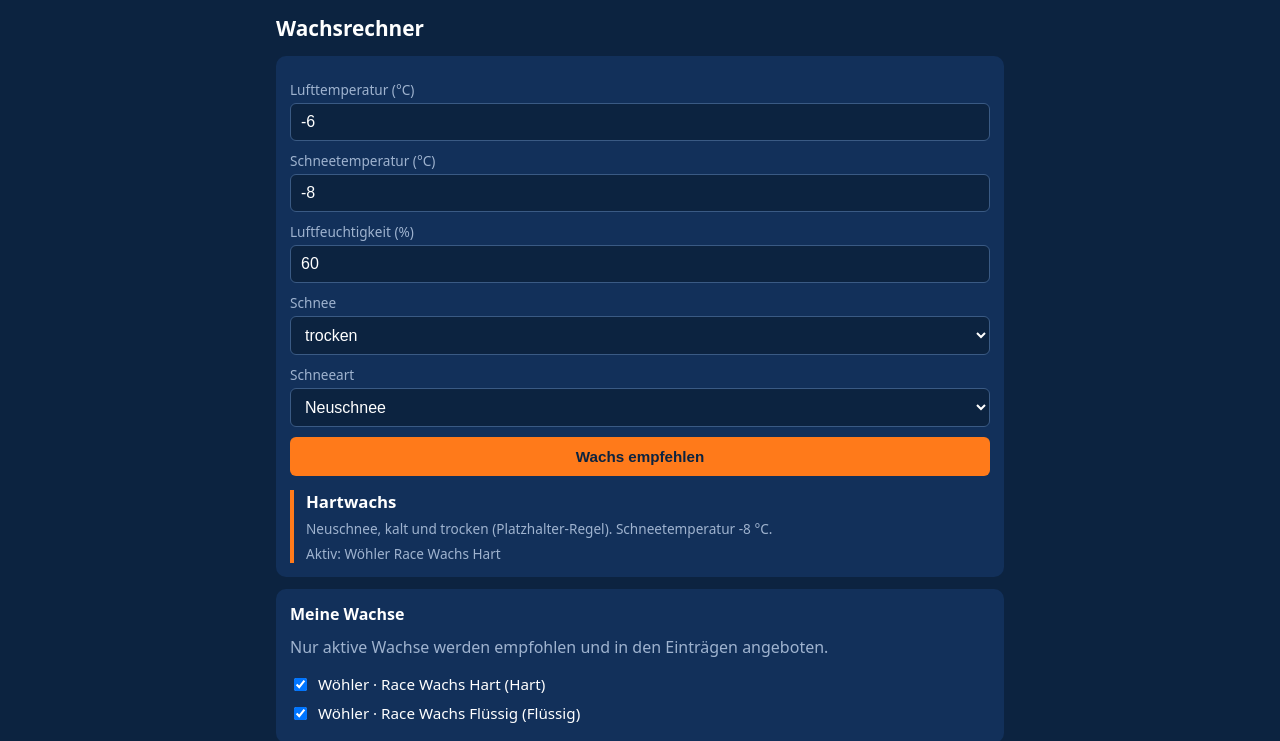
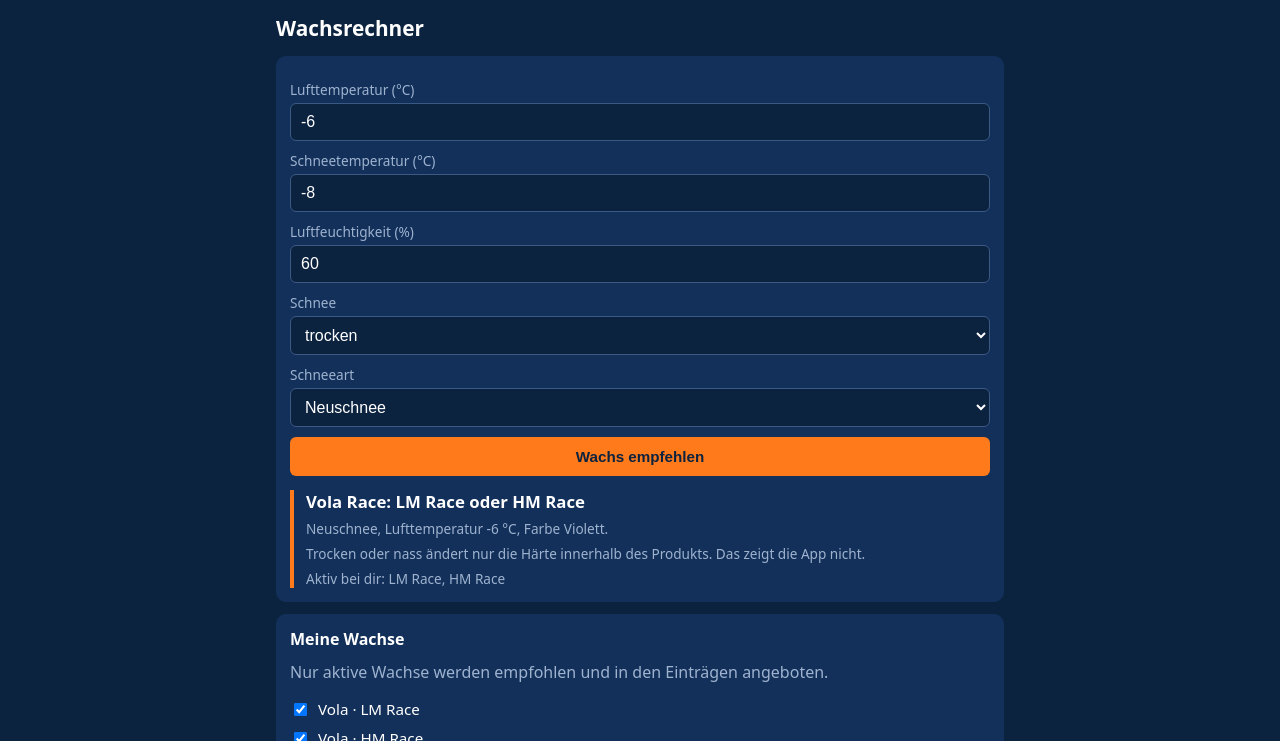
Before and after one commit to Stuzi09/Test, a plain HTML site: page index.html in a window 1280 px wide. Both pictures are taken after a click on the button "Wachs empfehlen". Shown: the part 59-800 px from the top of the page. Drawn offline with Linux system fonts and the light colour scheme.

Commit message:
Wachsrechner nach Vola-Race-Tabelle
Empfohlen werden nur Vola Race Produkte (LM/HM, mit und ohne MOLY),
abhängig von Schneeart und Lufttemperatur.

Co-Authored-By: Claude Haiku 5.5 <noreply@anthropic.com>
Claude-Session: https://claude.ai/code/session_01QM3RJjXkFUGg3mTstgPP8L

```diff
--- a/index.html
+++ b/index.html
@@ -165,8 +165,10 @@ const DEMO = {
     { id: 'd', name: 'Ski D', laenge: 180, disziplin: 'super-g', bereitSeit: null }
   ],
   wachse: [
-    { id: 'w1', marke: 'Wöhler', name: 'Race Wachs Hart', typ: 'hart', aktiv: true },
-    { id: 'w2', marke: 'Wöhler', name: 'Race Wachs Flüssig', typ: 'fluessig', aktiv: true }
+    { id: 'w1', marke: 'Vola', name: 'LM Race', aktiv: true },
+    { id: 'w2', marke: 'Vola', name: 'HM Race', aktiv: true },
+    { id: 'w3', marke: 'Vola', name: 'LM Race MOLY', aktiv: true },
+    { id: 'w4', marke: 'Vola', name: 'HM Race MOLY', aktiv: true }
   ],
   eintraege: [
     { id: 'e1', ski: 'a', datum: '2026-12-04', art: 'wachsen', wachsId: 'w1', bewertung: 4, notiz: 'Gute Gleitfähigkeit' },
@@ -233,10 +235,29 @@ function neueId() {
   return Date.now().toString(36) + Math.random().toString(36).slice(2, 7);
 }
 
-// PLATZHALTER: Die Schwellen durch die echte Wachstabelle (Wöhler/Vola) ersetzen.
-function empfehleTyp(w) {
-  const nass = w.zustand === 'nass' || w.schnee > -2 || w.luftfeuchte > 85;
-  return nass ? 'fluessig' : 'hart';
+// Vola Race: welches Produkt zu Schneeart und Farbe passt (nach der Vola-Tabelle).
+const VOLA_ZONE_NAMEN = { blau: 'Blau', violett: 'Violett', rot: 'Rot', gelb: 'Gelb' };
+const VOLA_TABELLE = {
+  neu: {
+    blau: ['LM Race', 'HM Race'], violett: ['LM Race', 'HM Race'], rot: ['LM Race'], gelb: ['LM Race']
+  },
+  alt: {
+    blau: ['HM Race'], violett: ['LM Race', 'HM Race'], rot: ['LM Race', 'HM Race'], gelb: ['LM Race', 'HM Race']
+  },
+  kunst: {
+    blau: ['LM Race MOLY', 'HM Race MOLY'], violett: ['LM Race MOLY', 'HM Race MOLY'],
+    rot: ['LM Race MOLY', 'HM Race MOLY'], gelb: ['LM Race MOLY', 'HM Race MOLY']
+  }
+};
+const SCHNEEART_SCHLUESSEL = { Neuschnee: 'neu', Altschnee: 'alt', Firn: 'alt', Kunstschnee: 'kunst' };
+
+// Farbe nach Lufttemperatur. Die Bereiche der Tabelle überlappen,
+// hier gilt: bis -10 blau, bis -4 violett, bis 0 rot, darüber gelb.
+function volaZone(t) {
+  if (t <= -10) return 'blau';
+  if (t <= -4) return 'violett';
+  if (t <= 0) return 'rot';
+  return 'gelb';
 }
 
 // ============================================================
@@ -249,7 +270,7 @@ function ladeState() {
     if (roh) {
       const daten = JSON.parse(roh);
       // Gespeicherte Fremdmarken durch die Wöhler-Wachse ersetzen
-      if (Array.isArray(daten.wachse) && daten.wachse.some(w => w.marke !== 'Wöhler')) {
+      if (Array.isArray(daten.wachse) && daten.wachse.some(w => !DEMO.wachse.some(d => d.name === w.name))) {
         daten.wachse = kopie(DEMO.wachse);
       }
       return daten;
@@ -342,25 +363,20 @@ function baueHome() {
 }
 
 function wachsrechnerStart() {
-  const w = {
-    luft: Number(homeUI.luft.value),
-    schnee: Number(homeUI.schnee.value),
-    luftfeuchte: Number(homeUI.feuchte.value),
-    zustand: homeUI.zustand.value,
-    schneeart: homeUI.schneeart.value
-  };
-  const typ = empfehleTyp(w);
-  const passende = aktiveWachse().filter(x => x.typ === typ);
-  const titel = typ === 'hart' ? 'Hartwachs' : 'Flüssigwachs';
-  const grund = (typ === 'hart' ? 'kalt und trocken' : 'nass oder warm') + ' (Platzhalter-Regel)';
+  const luft = Number(homeUI.luft.value);
+  const schneeart = homeUI.schneeart.value;
+  const zone = volaZone(luft);
+  const empfohlen = VOLA_TABELLE[SCHNEEART_SCHLUESSEL[schneeart]][zone];
+  const passende = aktiveWachse().filter(x => empfohlen.includes(x.name));
 
   homeUI.ergebnis.innerHTML = '';
   homeUI.ergebnis.append(
-    h('div', { class: 'wachs-name' }, titel),
-    h('div', { class: 'hinweis' }, `${w.schneeart}, ${grund}. Schneetemperatur ${w.schnee} °C.`),
+    h('div', { class: 'wachs-name' }, 'Vola Race: ' + empfohlen.join(' oder ')),
+    h('div', { class: 'hinweis' }, `${schneeart}, Lufttemperatur ${luft} °C, Farbe ${VOLA_ZONE_NAMEN[zone]}.`),
+    h('div', { class: 'hinweis' }, 'Trocken oder nass ändert nur die Härte innerhalb des Produkts. Das zeigt die App nicht.'),
     passende.length
-      ? h('div', { class: 'hinweis' }, 'Aktiv: ' + passende.map(x => `${x.marke} ${x.name}`).join(', '))
-      : h('div', { class: 'hinweis' }, 'Kein aktives Wachs dieses Typs. Unter „Meine Wachse“ aktivieren.')
+      ? h('div', { class: 'hinweis' }, 'Aktiv bei dir: ' + passende.map(x => x.name).join(', '))
+      : h('div', { class: 'hinweis' }, 'Keines dieser Produkte ist aktiv. Unter „Meine Wachse“ aktivieren.')
   );
 }
 
@@ -378,7 +394,7 @@ function baueWachsListe() {
             aktualisiereWachsformulare();
           }
         }),
-        `${w.marke} · ${w.name} (${w.typ === 'hart' ? 'Hart' : 'Flüssig'})`)
+        `${w.marke} · ${w.name}`)
     );
   }
 }
@@ -531,7 +547,7 @@ function zeigeArtFelder(key) {
       h('label', { class: 'lbl' }, 'Wachs'),
       h('select', { class: 'feld', 'data-feld': 'wachs' },
         wachse.length
-          ? wachse.map(w => h('option', { value: w.id }, `${w.marke} · ${w.name} (${w.typ === 'hart' ? 'Hart' : 'Flüssig'})`))
+          ? wachse.map(w => h('option', { value: w.id }, `${w.marke} · ${w.name}`))
           : h('option', { value: '' }, 'Kein aktives Wachs vorhanden'))
     );
   } else if (art === 'kanten') {
@@ -825,7 +841,7 @@ function zeigeDetail(key, ski, e, punkt) {
   const zeilen = [];
   if (e.art === 'wachsen') {
     const w = wachsById(e.wachsId);
-    zeilen.push(['Wachs', w ? `${w.marke} · ${w.name} (${w.typ === 'hart' ? 'Hart' : 'Flüssig'})` : 'gelöschtes Wachs']);
+    zeilen.push(['Wachs', w ? `${w.marke} · ${w.name}` : 'gelöschtes Wachs']);
   } else if (e.art === 'kanten') {
     zeilen.push(['Kanten', KANTEN_OPTIONEN[e.kanten] || '–']);
   } else {
```
